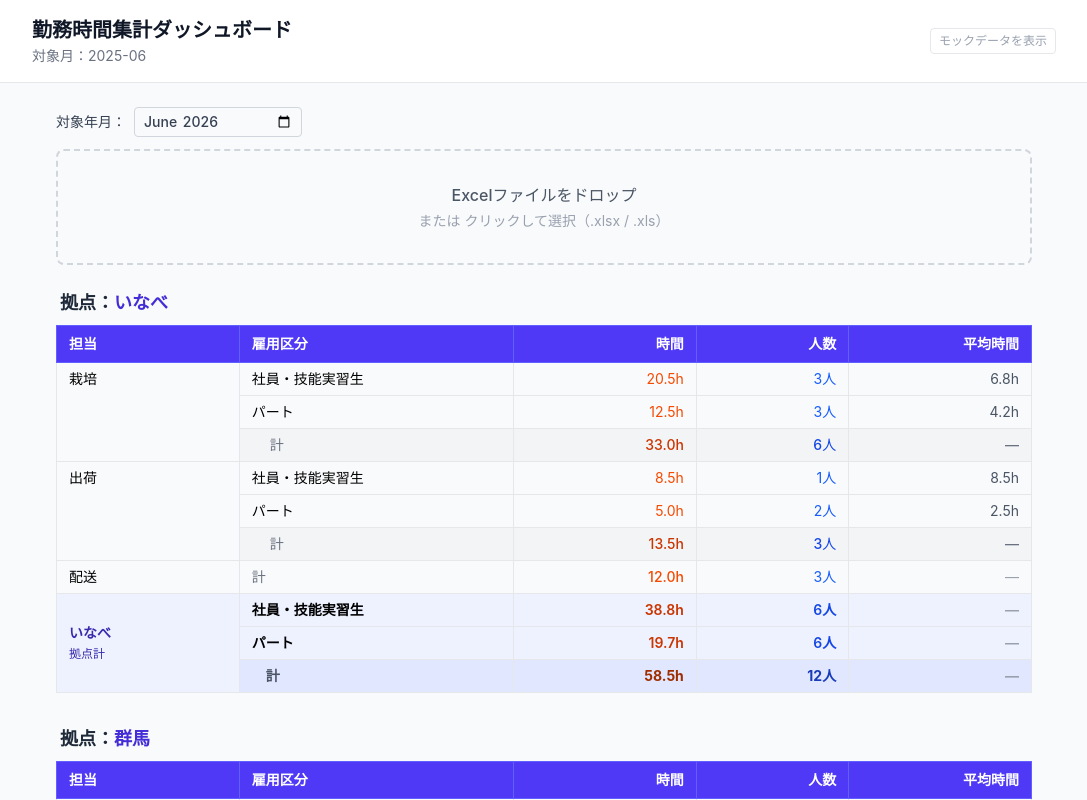
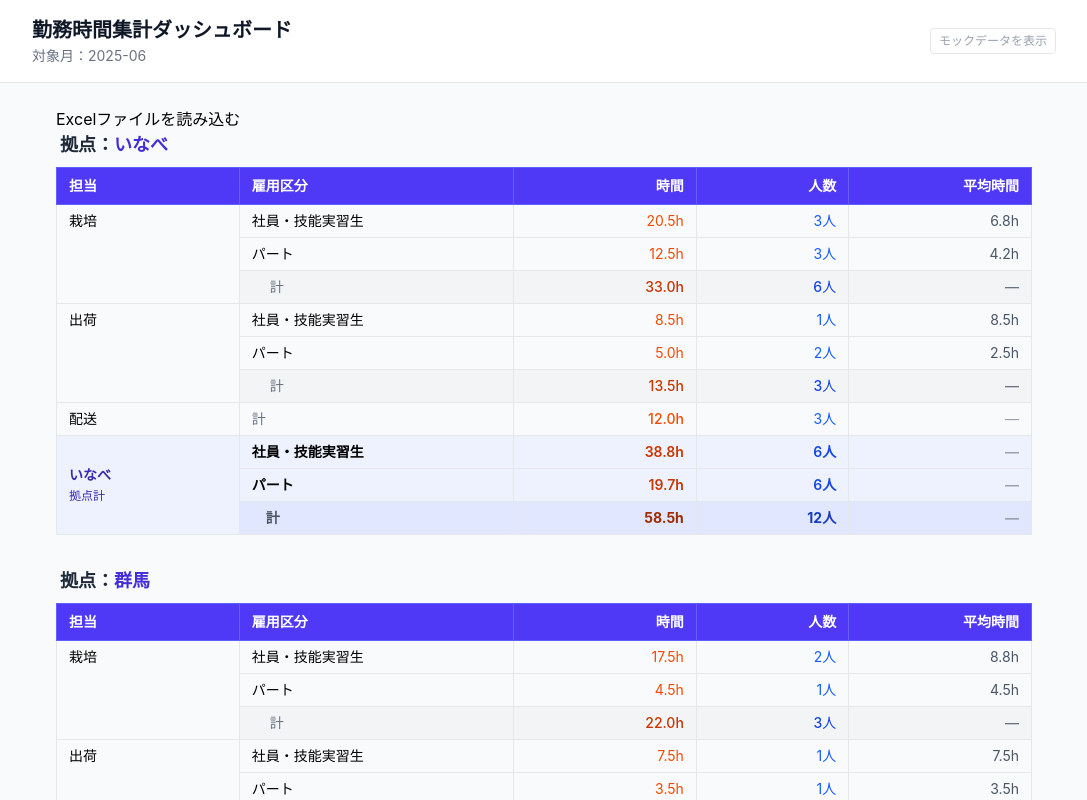
Before and after one commit to mkodama-dotcom/wh_sum_10ff, a React (Vite) app: page / in a window 1280 px wide. Both pictures are taken after a click on the button "Excelファイルを読み込む". Shown: the top 800 px of the page, without its empty margins (96-1183 px from the left). Built offline with nearby package versions, Linux system fonts and the light colour scheme.

Commit message:
Simplify FileUploader to button-only, no drag-and-drop

```diff
--- a/src/components/Dashboard.tsx
+++ b/src/components/Dashboard.tsx
@@ -28,7 +28,7 @@ export function Dashboard() {
 
       <main className="max-w-5xl mx-auto px-6">
         {!useMock && (
-          <FileUploader onFile={loadFile} loading={loading} />
+          <FileUploader onFile={loadFile} />
         )}
 
         {error && (
--- a/src/components/FileUploader.tsx
+++ b/src/components/FileUploader.tsx
@@ -1,81 +1,23 @@
-import { useRef, useState, type DragEvent, type ChangeEvent } from 'react';
+import { useRef } from 'react';
 
-type Props = {
-  onFile: (file: File, targetMonth: string) => void;
-  loading: boolean;
-};
-
-export function FileUploader({ onFile, loading }: Props) {
+export function FileUploader({ onFile }: { onFile: (file: File) => void }) {
   const inputRef = useRef<HTMLInputElement>(null);
-  const [dragging, setDragging] = useState(false);
-  const [month, setMonth] = useState(() => {
-    const now = new Date();
-    return `${now.getFullYear()}-${String(now.getMonth() + 1).padStart(2, '0')}`;
-  });
-
-  function handleFiles(files: FileList | null) {
-    if (!files || files.length === 0) {
-      console.log('[FileUploader] handleFiles: ファイルなし');
-      return;
-    }
-    console.log('[FileUploader] handleFiles: ファイル受け取り', files[0].name, files[0].type, files[0].size);
-    onFile(files[0], month);
-  }
-
-  function onDrop(e: DragEvent<HTMLDivElement>) {
-    e.preventDefault();
-    setDragging(false);
-    console.log('[FileUploader] onDrop 発火');
-    handleFiles(e.dataTransfer.files);
-  }
-
-  function onChange(e: ChangeEvent<HTMLInputElement>) {
-    console.log('[FileUploader] onChange 発火');
-    handleFiles(e.target.files);
-    // 同じファイルを再選択できるよう値をリセット
-    e.target.value = '';
-  }
 
   return (
-    <div className="mb-6">
-      <div className="flex items-center gap-4 mb-3">
-        <label className="text-sm font-medium text-gray-700">
-          対象年月：
-          <input
-            type="month"
-            value={month}
-            onChange={(e) => setMonth(e.target.value)}
-            className="ml-2 border border-gray-300 rounded px-2 py-1 text-sm"
-          />
-        </label>
-      </div>
-      {/* input を div の外に置き、position: absolute で画面外に配置 */}
+    <div>
       <input
         ref={inputRef}
         type="file"
-        accept=".xlsx,.xls"
-        onChange={onChange}
-        style={{ position: 'absolute', left: '-9999px', opacity: 0 }}
-        tabIndex={-1}
+        accept=".xlsx"
+        style={{ display: 'none' }}
+        onChange={(e) => {
+          const file = e.target.files?.[0];
+          if (file) onFile(file);
+        }}
       />
-      <div
-        className={`border-2 border-dashed rounded-lg p-8 text-center cursor-pointer transition-colors ${
-          dragging ? 'border-indigo-500 bg-indigo-50' : 'border-gray-300 hover:border-indigo-400 hover:bg-gray-50'
-        }`}
-        onDragOver={(e) => { e.preventDefault(); setDragging(true); }}
-        onDragLeave={() => setDragging(false)}
-        onDrop={onDrop}
-        onClick={() => inputRef.current?.click()}
-      >
-        {loading ? (
-          <p className="text-gray-500">読み込み中...</p>
-        ) : (
-          <>
-            <p className="text-gray-600 font-medium">Excelファイルをドロップ</p>
-            <p className="text-gray-400 text-sm mt-1">または クリックして選択（.xlsx / .xls）</p>
-          </>
-        )}
-      </div>
+      <button onClick={() => inputRef.current?.click()}>
+        Excelファイルを読み込む
+      </button>
     </div>
   );
 }
--- a/src/hooks/useWorkData.ts
+++ b/src/hooks/useWorkData.ts
@@ -46,7 +46,8 @@ export function useWorkData(useMock = false) {
     return { siteBlocks: [], targetMonth: '', loading: false, error: null };
   });
 
-  const loadFile = useCallback((file: File, targetMonth: string) => {
+  const loadFile = useCallback((file: File) => {
+    const targetMonth = '';
     console.log('[useWorkData] loadFile 開始:', file.name, targetMonth);
     setState((s) => ({ ...s, loading: true, error: null }));
 
```
